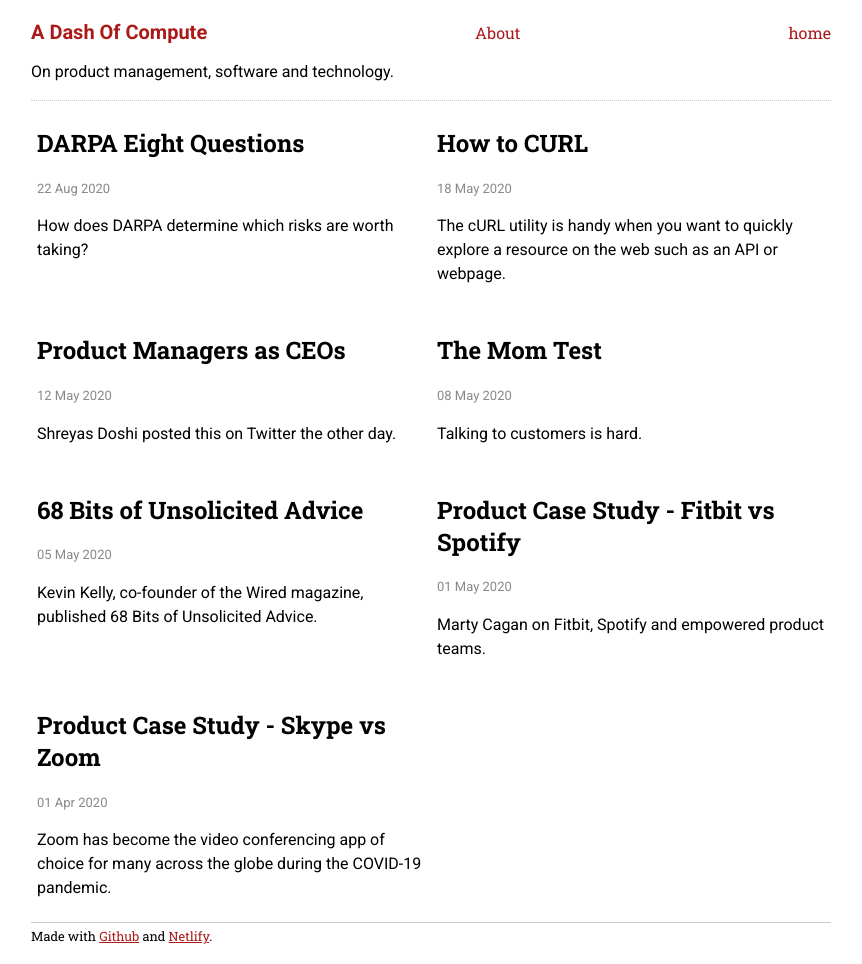
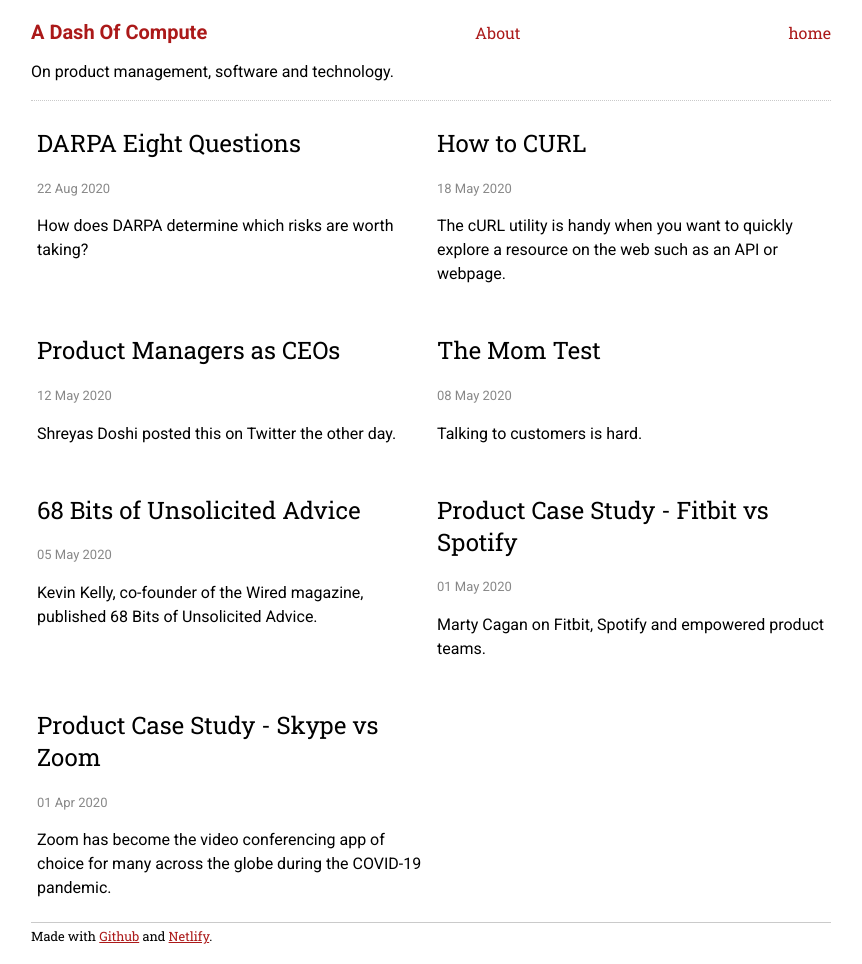
Before and after one commit to sautee/sautee.github.io, a Jekyll site: the page built from pages/index.md, in a window 1280 px wide. Shown: the whole page, without its empty margins (209-1071 px from the left). Built offline with Jekyll 4.4.1, drawn with Linux system fonts in a browser that asks for light colours.

Commit message:
Update home.html

```diff
--- a/_layouts/home.html
+++ b/_layouts/home.html
@@ -12,7 +12,7 @@
     <div class="post flex-container">
         {% for post in site.posts %}
         <article class="flex-items">
-            <h2><a href="{{ site.base_url }}{{ post.url }}">{{ post.title }}</a></h2>
+            <h2 class="font-weight-400"><a href="{{ site.base_url }}{{ post.url }}">{{ post.title }}</a></h2>
             <p class="date">{{ post.date | date_to_string }}</p>
             <p class="content">{{ post.excerpt | strip_html | strip_newlines | truncate: 156 }}</p>
         </article>
```
